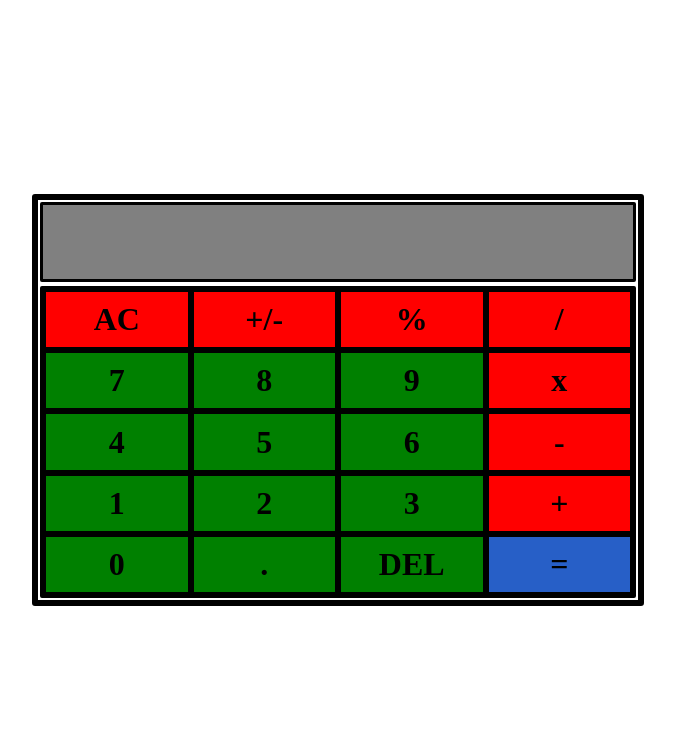
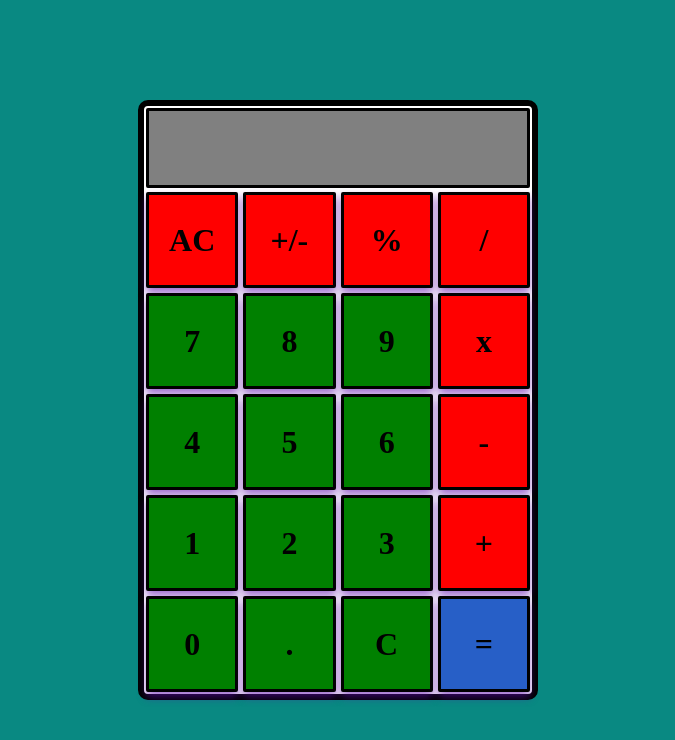
Before and after one commit to Prithiv26/Calculator, a plain HTML site: page index.html in a window 1280 px wide. Shown: the whole page, without its empty margins (302-977 px from the left). Drawn offline with Linux system fonts and the light colour scheme.

Commit message:
Added styling

```diff
--- a/index.html
+++ b/index.html
@@ -41,7 +41,7 @@
             <div class = "buttonsRow">
                 <div class = "button number">0</div>
                 <div class = "button decimalPoint">.</div>
-                <div class = "button backspace">DEL</div>
+                <div class = "button backspace">C</div>
                 <div class = "button equalTo">=</div>
             </div>
         </div>
--- a/style.css
+++ b/style.css
@@ -1,6 +1,9 @@
 html{
     width: 100%;
     height: 100%;
+    background-color: rgb(9, 137, 130);
+    color: white;
+
 }
 body{
     margin: 0px;
@@ -12,13 +15,16 @@ body{
 }
 
 .calContainer{
-    height: 400px;
-    width: 600px;
+    height: 80vh;
+    width: 80vw;
+    max-width: 400px;
+    max-height: 600px;
     border: 6px solid black;
-    border-radius: 3px;
+    border-radius: 10px;
     display: flex;
     flex-direction: column;
-
+    box-sizing: border-box;
+    background-color: white;
 }
 
 .display{
@@ -36,18 +42,21 @@ body{
 .contents{
     display: flex;
     flex-direction: column;
-    border: 3px solid black;
+    /* border: 3px solid black; */
     border-radius: 2px;
     box-sizing: border-box;
     margin: 2px;
-    background-color: black;
+    /* background-color: black; */
+    background-color: white;
     flex-grow: 1;
+    gap: 5px;
 }
 
 .buttonsRow{
     display: flex;
     box-sizing: border-box;
     flex-grow: 1;
+    gap : 5px
 }
 
 .button{
@@ -65,6 +74,8 @@ body{
     justify-content: center;
     align-items: center;
     user-select: none;
+
+    box-shadow: 0 5px 8px rgba(95, 11, 173, 0.6);
 }
 
 .number,.decimalPoint,.backspace{
@@ -82,3 +93,7 @@ body{
 .clickEffect{
     opacity: 0.6;
 }
+
+.button:hover{
+    border: 3px solid white;
+}
```
